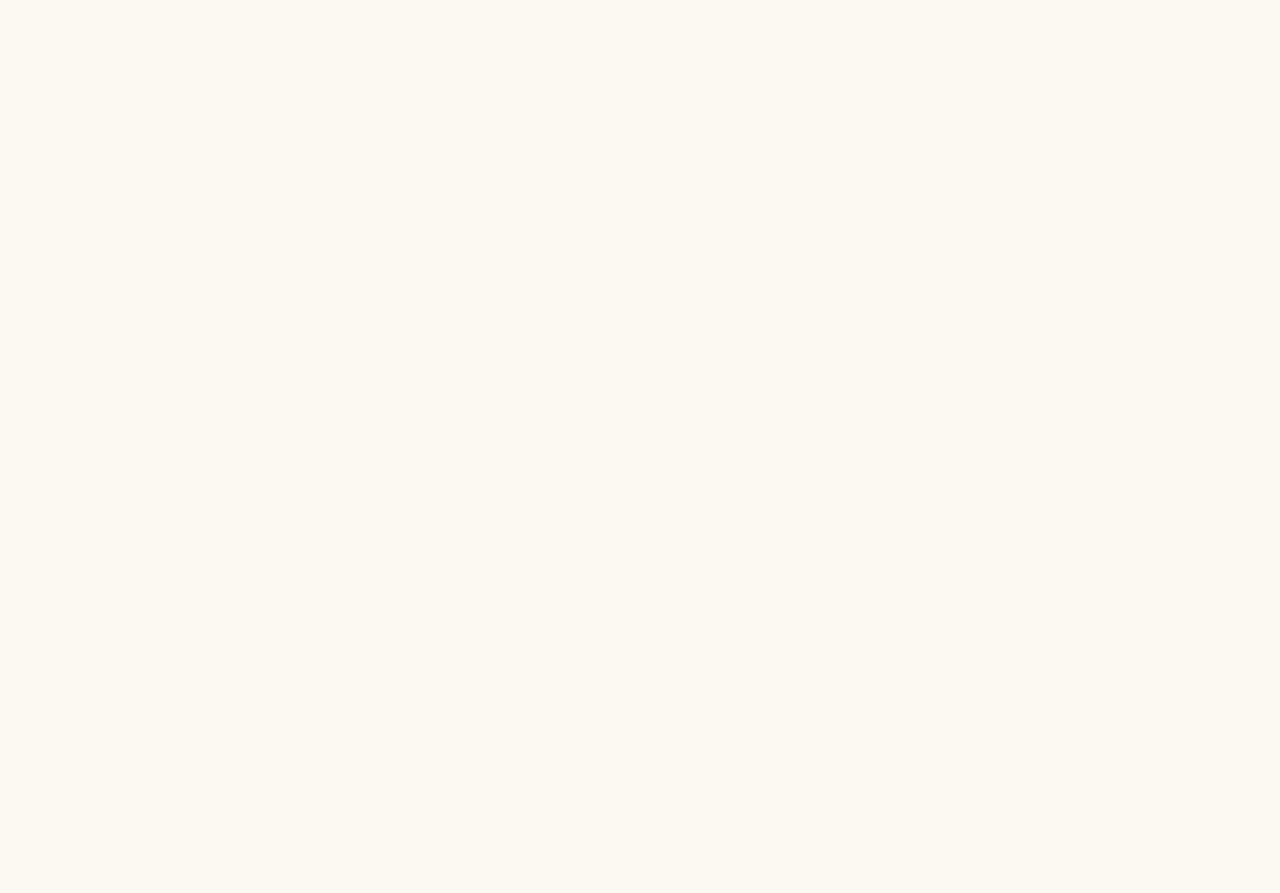
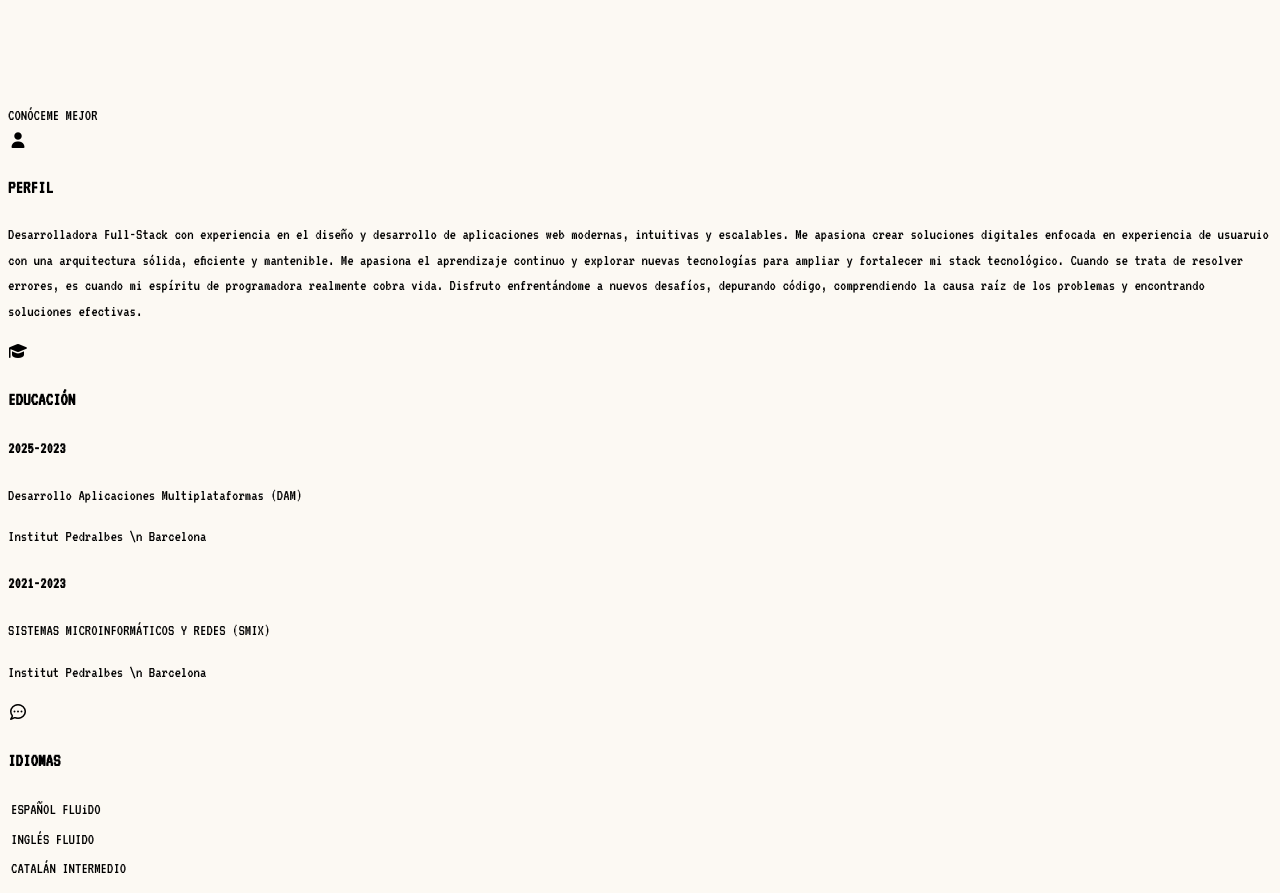
Before and after one commit to Inbi-Nav/Inbi-dev, a React (Vite) app: page / in a window 1280 px wide. Shown: the part 807-1700 px from the top of the page. Before the commit the page ends 910 px from the top, so only its background shows below. Built offline with nearby package versions, Linux system fonts and the light colour scheme; a web font is replaced by a local one.

Commit message:
feat: implemented about section content and structure

```diff
--- a/src/App.tsx
+++ b/src/App.tsx
@@ -1,7 +1,7 @@
 import { useState, useEffect } from "react";
 import Navbar from "./components/Navbar/Navbar";
 import Home from "./components/Home/Home";
-
+import About from "./components/About/About";
 export type Language = "es" | "en";
 
 function App() {
@@ -32,9 +32,11 @@ function App() {
                 toggleLanguage={toggleLanguage}
             />
             <Home
-                isDarkMode= {isDarkMode}
-                toggleDarkMode= {toggleDarkMode}
                 language= {language}
+                toggleLanguage={toggleLanguage}
+            />
+            <About
+                language={language}
                 toggleLanguage={toggleLanguage}
             />
         </>
--- a/src/components/About/About.tsx
+++ b/src/components/About/About.tsx
@@ -1,30 +1,36 @@
-import { useState } from "react";
-
+import '@fortawesome/fontawesome-free/css/all.min.css';
 type Language = "en" | "es";
 
 type AboutProps = {
-    isDarkMode: boolean;
-    toggleDarkMode: () => void;
     language: Language;
     toggleLanguage: () => void;
 }
 
 const translations = {
     es: {
-        fullName: "INBISAT NAVEED",
-        title: "Desarrolladora Full-Stack",
-        description: "Desarrollador Full-Stack apasionada por crear aplicaciones web eficientes y escalables, con código limpio y tecnologías modernas."
+        knowMe: "CONÓCEME MEJOR",
+        profile: "PERFIL",
+        description: "Desarrolladora Full-Stack con experiencia en el diseño y desarrollo de aplicaciones web modernas, intuitivas y escalables. Me apasiona crear soluciones digitales enfocada en experiencia de usuaruio con una arquitectura sólida, eficiente y mantenible.\n Me apasiona el aprendizaje continuo y explorar nuevas tecnologías para ampliar y fortalecer mi stack tecnológico. Cuando se trata de resolver errores, es cuando mi espíritu de programadora realmente cobra vida. Disfruto enfrentándome a nuevos desafíos, depurando código, comprendiendo la causa raíz de los problemas y encontrando soluciones efectivas.",
+        education: "EDUCACIÓN",
+        language: "IDIOMAS",
+        spanish: "ESPAÑOL \n FLUiDO",
+        english: "INGLÉS \n FLUIDO" ,
+        catalan: "CATALÁN \n INTERMEDIO"
     },
     en: {
-        fullName: "INBISAT NAVEED",
-        title: "Full-Stack Developer",
-        description: "Full-Stack Developer passionate about building high-performance and scalable web applications with clean code and modern technologies."
+        knowMe: "KNOW ME BETTER",
+        profile: "PROFILE",
+        description: "Full-Stack Developer with experience designing and building modern, intuitive, and scalable web applications. I’m passionate about creating digital solutions focused on user experience with a solid, efficient, and maintainable architecture.\n I’m very keen about continuous learning and exploring new technologies to expand my tech stack. When it comes to solving bugs, that’s where my programmer spirit truly comes alive. I enjoy challenging myself to debug code, understand the root cause of problems, and find effective solutions.",
+        education: "EDUCATION",
+        language: "LANGUAGES",
+        spanish: "SPANISH \n FLUENT",
+        english: "ENGLISH \n FLUENT",
+        catalan: "CATALAN \n INTERMIDIATE"
+
     }
 };
 
 function About({
-    isDarkMode,
-    toggleDarkMode,
     language,
     toggleLanguage
 }: AboutProps)
@@ -32,10 +38,93 @@ function About({
 
     const text = translations[language];
     return (
-        <div className="aboutMe">
+        <div className="about-me" id="about-me">
+            <div className="know-me"> {text.knowMe}</div>
 
+            <div className="terminals">
+            {/* Profile terminal*/}
+                <div className="profile-terminal">
+                    <div className="profile-header">
+                        <span className="dot-a"></span>
+                        <span className="dot-b"></span>
+                        <span className="dot-c"></span>
+                    </div>
+                    <div className='profile-title'>
+                        <i className="fa fa-user"></i>
+                        <h3>{text.profile}</h3>
+                    </div>
+                    <p>{text.description}</p>
+                </div>
+            {/* Education terminal*/}
+            <div className="education-terminal">
+                    <div className="education-header">
+                        <span className="dot-a"></span>
+                        <span className="dot-b"></span>
+                        <span className="dot-c"></span>
+                    </div>
+                    <div className='profile-title'>
+                        <i className="fa fa-graduation-cap"></i>
+                        <h3>{text.education}</h3>
+                    </div>
+                    <div className='education-timeline'>
+                        <h4>2025-2023</h4>
+                        <p>Desarrollo Aplicaciones Multiplataformas (DAM)</p>
+                        <p>Institut Pedralbes \n Barcelona</p>
+                        <h4>2021-2023</h4>
+                        <p>SISTEMAS MICROINFORMÁTICOS Y REDES (SMIX)</p>
+                        <p>Institut Pedralbes \n Barcelona</p>
+                </div>
+            {   /* Languages terminal*/}
+                <div className='languages-terminal'>
+                    <div className="languages-header">
+                        <span className="dot-a"></span>
+                        <span className="dot-b"></span>
+                        <span className="dot-c"></span>
+                    </div>
+                    </div>
+                        <div className='language-title'>
+                        <i className='far fa-comment-dots'></i>
+                        <h3>{text.language}</h3>
+                    </div>
+                    <table>
+                        <tr>
+                            <td>{text.spanish}</td>
+                            <td>
+                                <span className="square-a"></span>
+                                <span className="square-b"></span>
+                                <span className="square-c"></span>
+                                <span className="square-d"></span>
+                                <span className="square-e"></span>
+                            </td>
+                        </tr>
+                        <tr>
+                            <td> {text.english}</td>
+                            <td>
+                                <span className="square-a"></span>
+                                <span className="square-b"></span>
+                                <span className="square-c"></span>
+                                <span className="square-d"></span>
+                                <span className="square-e"></span>
+                            </td>
+                        </tr>
+                        <tr>
+                            <td> {text.catalan}</td>
+                            <td>
+                                <span className="square-a"></span>
+                                <span className="square-b"></span>
+                                <span className="square-c"></span>
+                                <span className="square-d"></span>
+                                <span className="square-e"></span>
+                            </td>
+                        </tr>
+                    </table>
+                </div>
+
+            </div>
 
         </div>
     )
 
 }
+
+export default About;
--- a/src/components/Home/Home.tsx
+++ b/src/components/Home/Home.tsx
@@ -4,8 +4,6 @@ import { useState, useEffect } from 'react';
 type Language = "en" | "es";
 
 type HomeProps = {
-    isDarkMode: boolean;
-    toggleDarkMode: () => void;
     language: Language;
     toggleLanguage: () => void;
 }
@@ -38,10 +36,7 @@ const translations = {
     }
 };
 function Home({
-    isDarkMode,
-    toggleDarkMode,
     language,
-    toggleLanguage
 }: HomeProps)
 {
 
```
